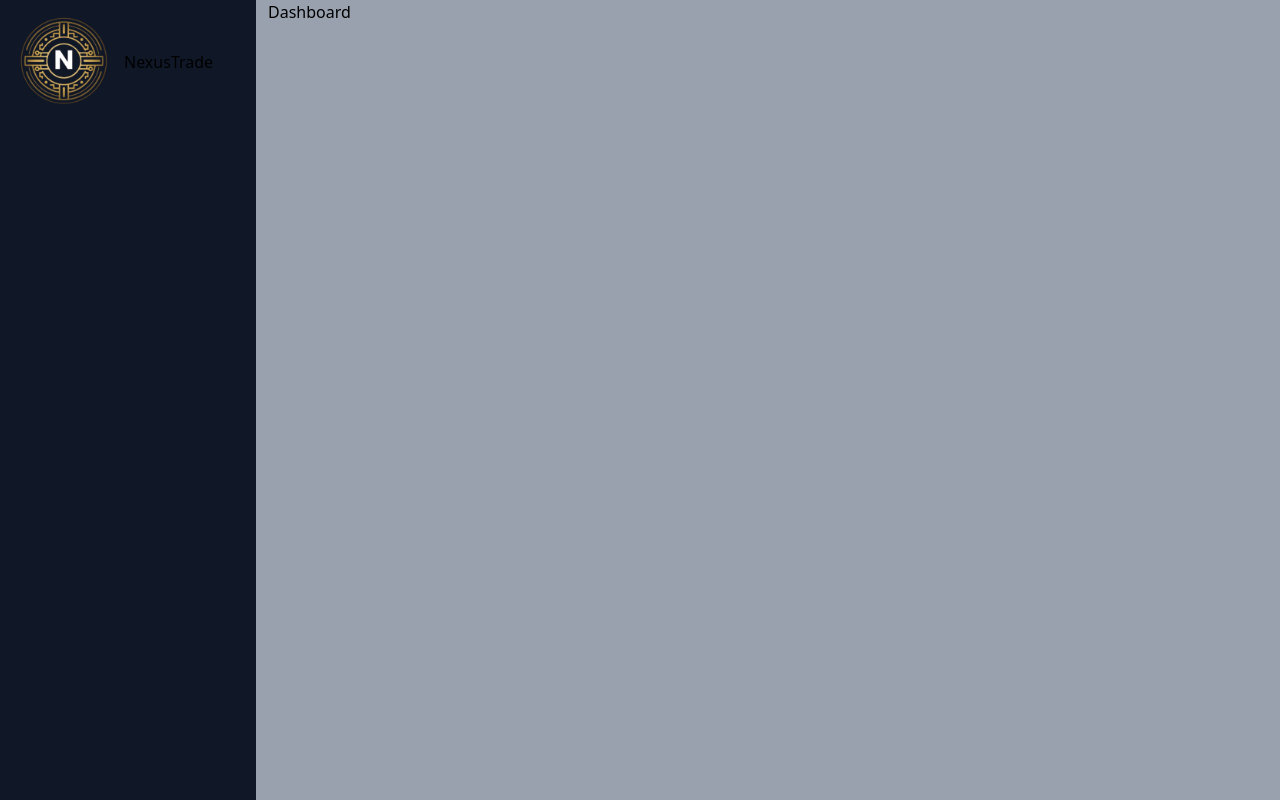
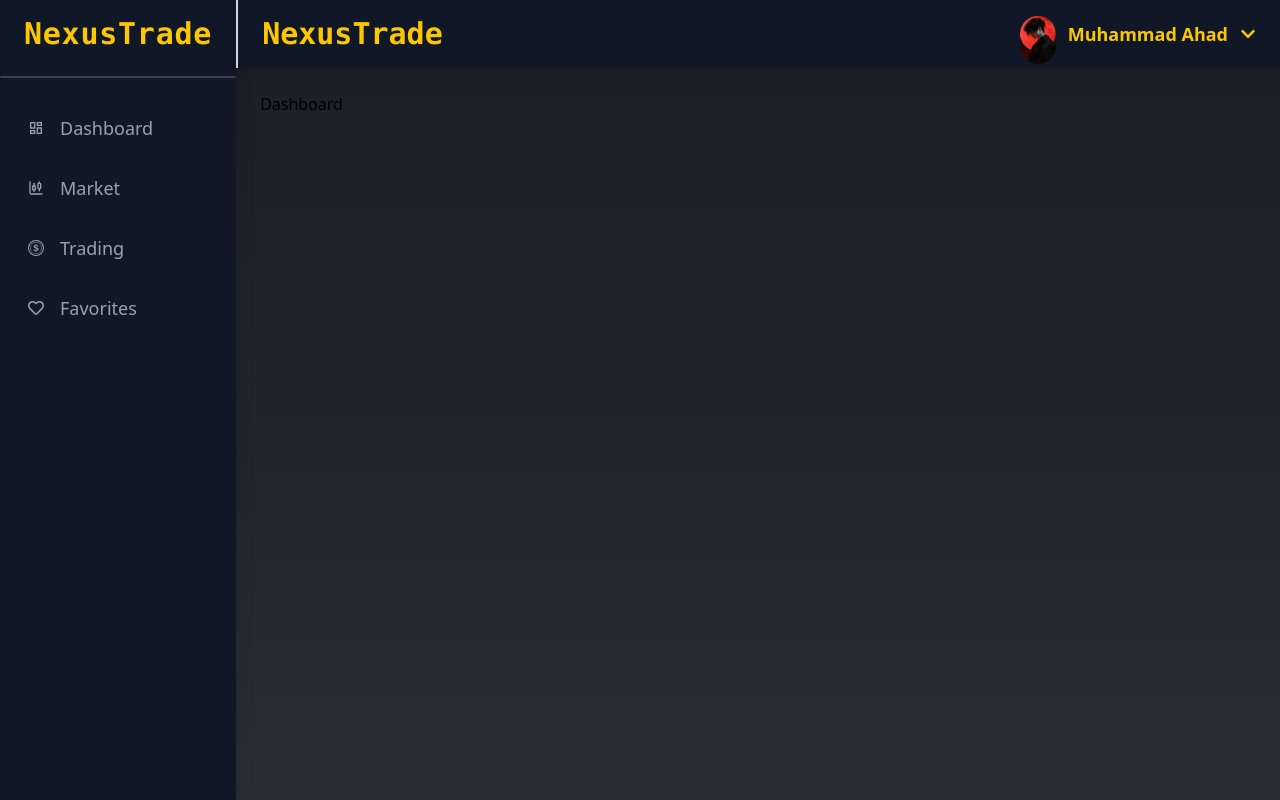
Before and after one commit to Coder-7-Glitch-returns/Nexustrade, a React (Vite) app: page /main in a window 1280 px wide. Built offline with nearby package versions, Linux system fonts and the light colour scheme.

Commit message:
Sidebar and Header done

```diff
--- a/src/App.jsx
+++ b/src/App.jsx
@@ -23,11 +23,16 @@ function App() {
   // MainLayout
   const MainLayout = () => {
     return (
-      <div className="flex bg-gray-400 gap-3">
+      <div
+        className="flex w-full"
+        style={{
+          background: "linear-gradient(to bottom, #1B1E24, #1E252E, #282E37)",
+        }}
+      >
         <Sidebar />
-        <div>
+        <div className="w-full">
           <Header />
-          <main>
+          <main className="p-6">
             <Outlet />
           </main>
         </div>
--- a/src/components/Main/Header/Header.jsx
+++ b/src/components/Main/Header/Header.jsx
@@ -1,11 +1,79 @@
-import React from 'react'
+import React, { useState } from "react";
+import { FaChevronDown, FaUserCircle } from "react-icons/fa";
+import { IoSettingsOutline } from "react-icons/io5";
+import { FiLogOut } from "react-icons/fi";
+import { Link } from "react-router-dom";
 
 function Header() {
+  const [profileToggle, setProfileToggle] = useState(false);
+  const UID = 1;
+  const [profile, setProfile] = useState({
+    name: "Muhammad Ahad",
+    avatar: `/assets/user_image_${UID}.jpg`,
+  });
   return (
-    <div>
+    <header className="bg-gray-900 shadow-md w-full border-l-2 border-gray-300 items-center flex justify-between px-1.5 sm:px-3 md:px-6 py-4">
+      {/* Logo */}
+      <div>
+        <h1 className="text-3xl font-bold text-yellow-400 font-mono">
+          NexusTrade
+        </h1>
+      </div>
 
-    </div>
-  )
+      {/* Profile */}
+      <div
+        className="flex items-center gap-3 cursor-pointer relative"
+        onClick={() => setProfileToggle(!profileToggle)}
+      >
+        {/* Image */}
+        <div className="w-9 h-9">
+          <img src={profile.avatar} alt="IMG" className="w-full rounded-full" />
+        </div>
+
+        {/* Profile Name */}
+        <h1 className="font-semibold text-yellow-400 text-lg">
+          {profile.name}
+        </h1>
+
+        {/* Dropdown Icon */}
+        <FaChevronDown
+          className={`text-yellow-400 transition-all ease-in-out duration-300 ${
+            profileToggle ? "rotate-180" : "rotate-0"
+          }`}
+        />
+
+        {/* Dropdown Toggle */}
+        {profileToggle && (
+          <div
+            className={`absolute bg-gray-600 top-[50px] transition-all w-full p-3 rounded-md shadow-xl ${
+              profileToggle ? "scale-y-100 opacity-100" : "scale-y-0 opacity-0"
+            }`}
+          >
+            <ul>
+              <Link to={"/main/profile"}>
+                <li className="text-gray-300 flex items-center gap-2 hover:bg-yellow-400/30 hover:text-yellow-400 transition-colors p-3 rounded-lg">
+                  <FaUserCircle />
+                  View Profile
+                </li>
+              </Link>
+              <Link to={"/main/settings"}>
+                <li className="text-gray-300 flex items-center gap-2 hover:bg-yellow-400/30 hover:text-yellow-400 transition-colors p-3 rounded-lg">
+                  <IoSettingsOutline />
+                  Settings
+                </li>
+              </Link>
+              <Link to={"/auth"}>
+                <li className="flex items-center gap-2 bg-yellow-400/30 text-yellow-400 p-3 rounded-lg mt-2">
+                  <FiLogOut />
+                  Log Out
+                </li>
+              </Link>
+            </ul>
+          </div>
+        )}
+      </div>
+    </header>
+  );
 }
 
-export default Header
+export default Header;
--- a/src/components/Main/Sidebar/Sidebar.jsx
+++ b/src/components/Main/Sidebar/Sidebar.jsx
@@ -1,15 +1,77 @@
 import React from "react";
+import { NavLink } from "react-router-dom";
+import { FaEye, FaRegHeart } from "react-icons/fa";
+import { LuChartCandlestick } from "react-icons/lu";
+import { MdOutlineDashboard } from "react-icons/md";
+import { BsCoin } from "react-icons/bs";
 
 function Sidebar() {
   return (
-    <div className="w-64 min-h-screen bg-gray-900 p-3">
+    <div className="w-64 min-h-screen bg-gray-900 shadow-xl py-4 flex flex-col">
       {/* Logo */}
-      <div className="flex items-center gap-3">
-        <div className="w-25 h-25">
-          <img src="/assets/Logo.png" alt="IMG" className="w-full" />
-        </div>
-        <h1 className="">NexusTrade</h1>
+      <div className="px-6 text-center">
+        <h1 className="text-3xl font-extrabold text-yellow-400 font-mono tracking-wide">
+          NexusTrade
+        </h1>
       </div>
+      <hr className="my-6 rounded-full border border-gray-700" />
+      {/* NavLinks */}
+      <nav className="px-4 flex-grow">
+        <ul className="space-y-2">
+          <NavLink
+            to="/main/dashboard"
+            className={({ isActive }) =>
+              `p-3 rounded-md flex items-center gap-4 transition-all duration-300 ${
+                isActive
+                  ? "bg-yellow-500/20 text-yellow-300 border border-yellow-500"
+                  : "text-gray-400 hover:bg-yellow-500/10 hover:text-yellow-300"
+              }`
+            }
+          >
+            <MdOutlineDashboard />
+            <span className="text-lg font-medium">Dashboard</span>
+          </NavLink>
+          <NavLink
+            to="/main/market"
+            className={({ isActive }) =>
+              `p-3 rounded-md flex items-center gap-4 transition-all duration-300 ${
+                isActive
+                  ? "bg-yellow-500/20 text-yellow-300 border border-yellow-500"
+                  : "text-gray-400 hover:bg-yellow-500/10 hover:text-yellow-300"
+              }`
+            }
+          >
+            <LuChartCandlestick />
+            <span className="text-lg font-medium">Market</span>
+          </NavLink>
+          <NavLink
+            to="/main/trading"
+            className={({ isActive }) =>
+              `p-3 rounded-md flex items-center gap-4 transition-all duration-300 ${
+                isActive
+                  ? "bg-yellow-500/20 text-yellow-300 border border-yellow-500"
+                  : "text-gray-400 hover:bg-yellow-500/10 hover:text-yellow-300"
+              }`
+            }
+          >
+            <BsCoin />
+            <span className="text-lg font-medium">Trading</span>
+          </NavLink>
+          <NavLink
+            to="/main/favorites"
+            className={({ isActive }) =>
+              `p-3 rounded-md flex items-center gap-4 transition-all duration-300 ${
+                isActive
+                  ? "bg-yellow-500/20 text-yellow-300 border border-yellow-500"
+                  : "text-gray-400 hover:bg-yellow-500/10 hover:text-yellow-300"
+              }`
+            }
+          >
+            <FaRegHeart />
+            <span className="text-lg font-medium">Favorites</span>
+          </NavLink>
+        </ul>
+      </nav>
     </div>
   );
 }
```
Also changed, not shown: public/assets/user_image_1.jpg (added).
